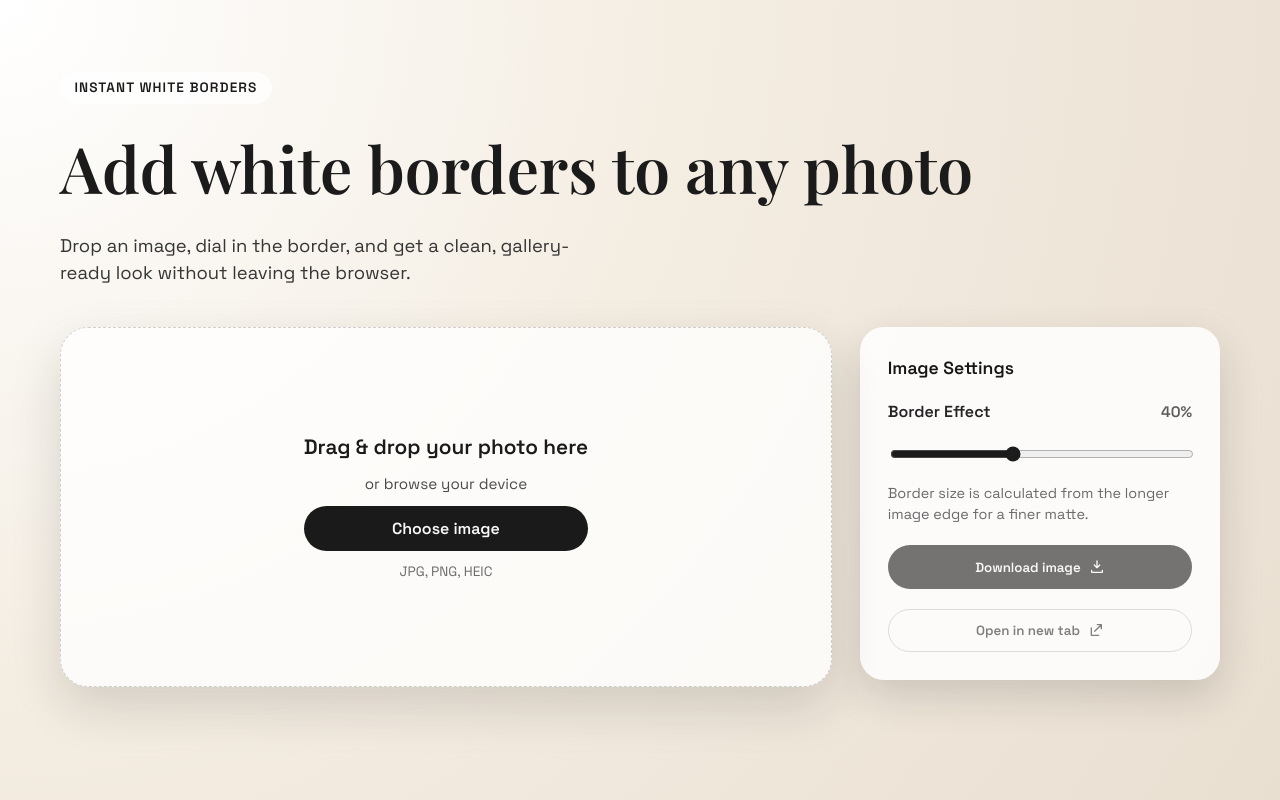
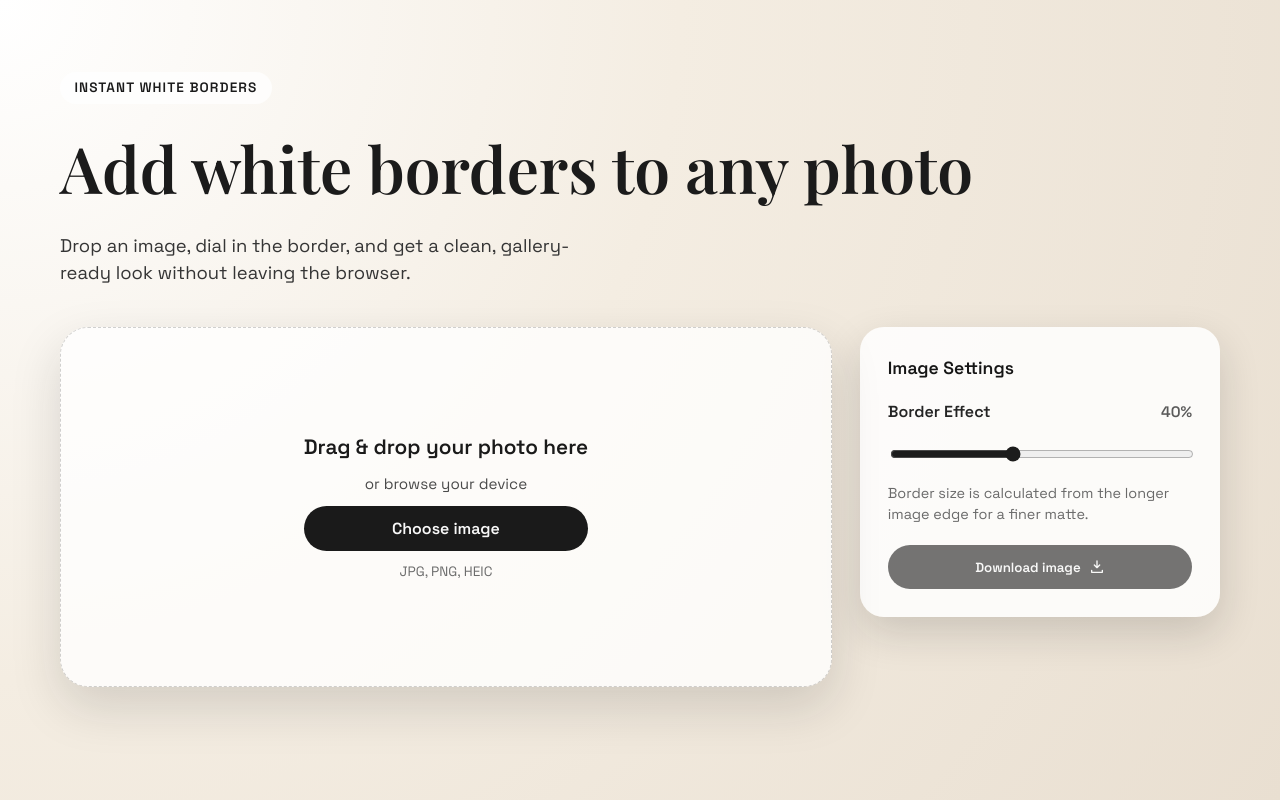
Before and after one commit to firstdivision/add-white-borders, a React (Vite) app: page / in a window 1280 px wide. Built offline with nearby package versions, Linux system fonts and the light colour scheme.

Commit message:
Remove new tab stuff

```diff
--- a/src/App.tsx
+++ b/src/App.tsx
@@ -165,13 +165,6 @@ function App() {
     }
   }
 
-  const handleOpenInNewTab = async () => {
-    const processed = await buildProcessedImageDataUrl()
-    if (!processed) {
-      return
-    }
-    window.open(processed.dataUrl, '_blank', 'noopener,noreferrer')
-  }
 
   const handleImageLoad = (event: React.SyntheticEvent<HTMLImageElement>) => {
     const { naturalWidth, naturalHeight } = event.currentTarget
@@ -317,34 +310,6 @@ function App() {
               </svg>
             </span>
           </button>
-          <button
-            type="button"
-            className="secondary-button"
-            onClick={() => void handleOpenInNewTab()}
-            disabled={!imageUrl || isDownloading}
-          >
-            Open in new tab
-            <span className="button-icon" aria-hidden="true">
-              <svg viewBox="0 0 24 24" role="img">
-                <path
-                  d="M14 4h6v6m0-6L10 14"
-                  fill="none"
-                  stroke="currentColor"
-                  strokeWidth="2"
-                  strokeLinecap="round"
-                  strokeLinejoin="round"
-                />
-                <path
-                  d="M5 9v11h11"
-                  fill="none"
-                  stroke="currentColor"
-                  strokeWidth="2"
-                  strokeLinecap="round"
-                  strokeLinejoin="round"
-                />
-              </svg>
-            </span>
-          </button>
           {imageUrl ? (
             <button
               type="button"
```
